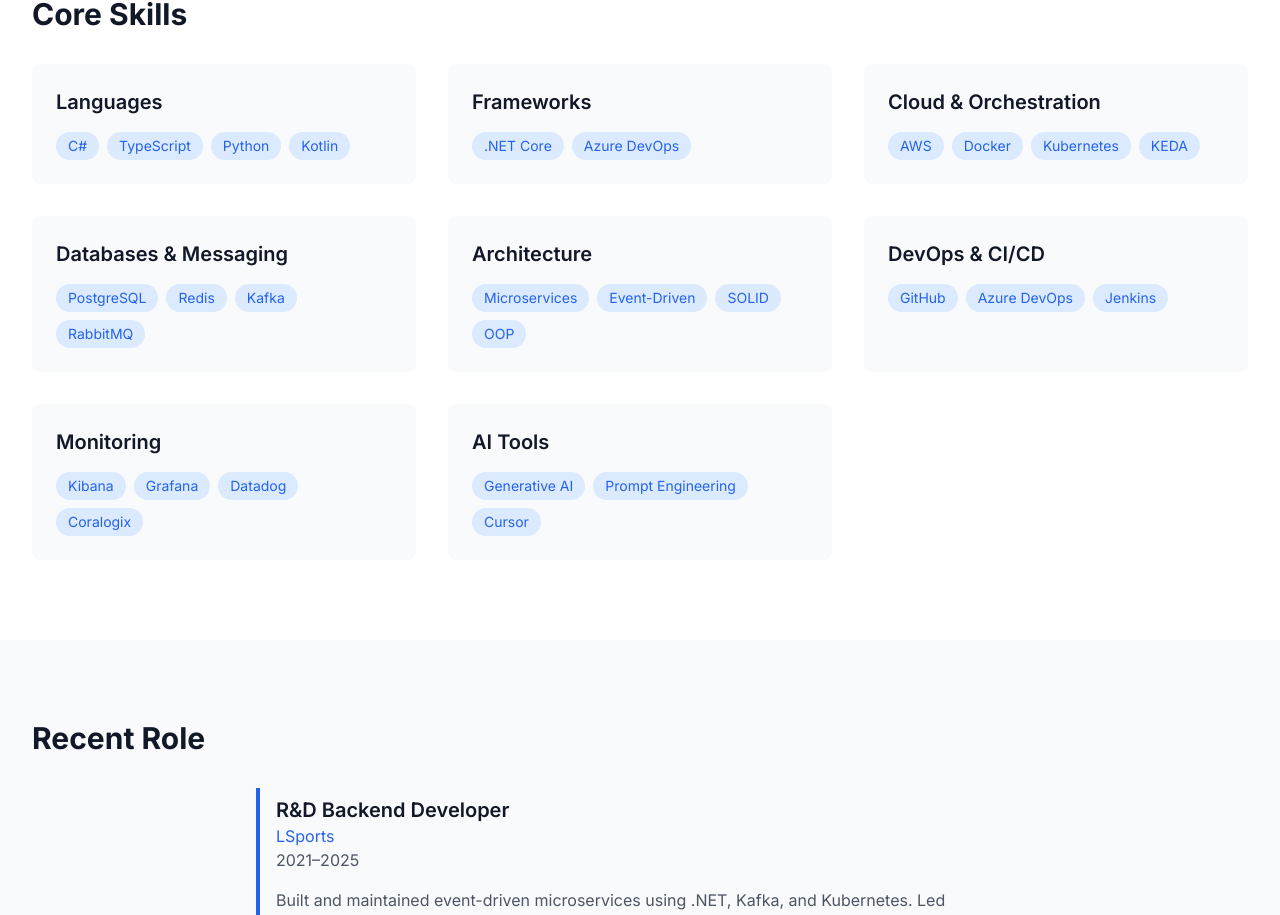
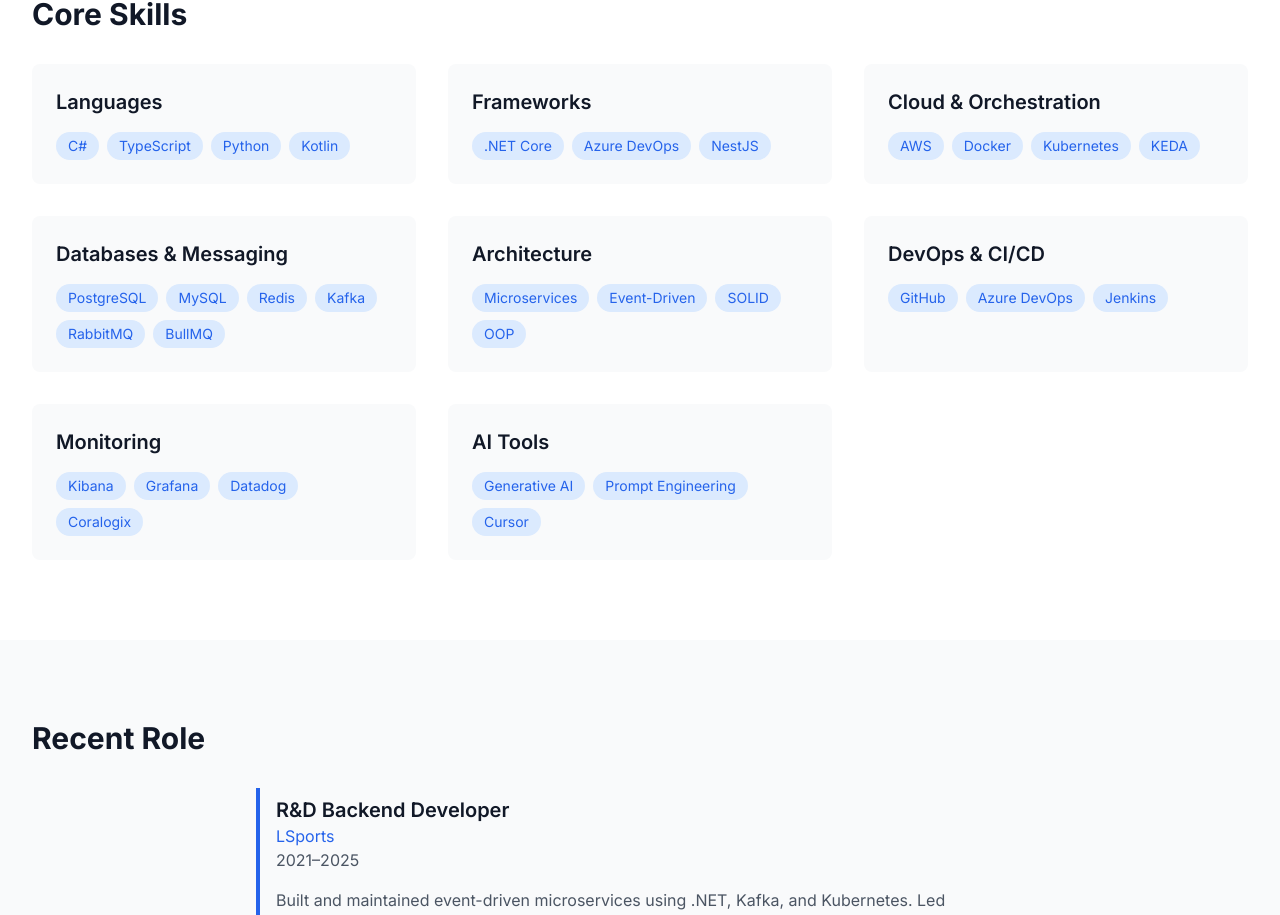
Before and after one commit to ronigrr/landing-page, a Next.js app: page / in a window 1280 px wide. Shown: the part 1293-2208 px from the top of the page. Built offline with nearby package versions, Linux system fonts and the light colour scheme.

Commit message:
Frameworks  & "Databases & Messaging

```diff
--- a/src/app/page.tsx
+++ b/src/app/page.tsx
@@ -69,7 +69,7 @@
               },
               {
                 category: "Frameworks",
-                skills: [".NET Core", "Azure DevOps"]
+                skills: [".NET Core", "Azure DevOps","NestJS"]
               },
               {
                 category: "Cloud & Orchestration",
@@ -77,7 +77,7 @@
               },
               {
                 category: "Databases & Messaging",
-                skills: ["PostgreSQL", "Redis", "Kafka", "RabbitMQ"]
+                skills: ["PostgreSQL", "MySQL", "Redis", "Kafka", "RabbitMQ","BullMQ"]
               },
               {
                 category: "Architecture",
```
